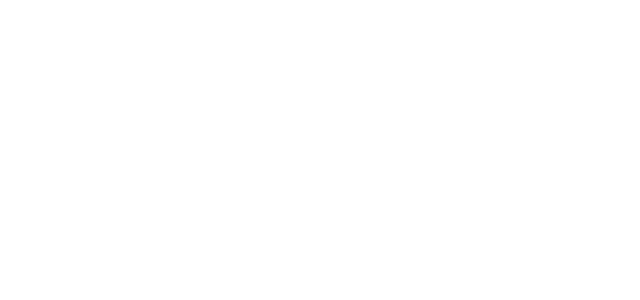
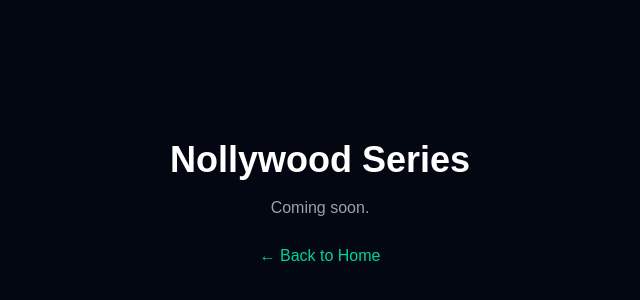
Before and after one commit to incorruptible104-sudo/NMDb, a Next.js app: page /series in a window 1280 px wide. Before the commit this address had no page. Shown: the part 196-496 px from the top of the page, without its empty margins (320-960 px from the left). Built offline with nearby package versions, Linux system fonts and the light colour scheme.

Commit message:
Fix series page

```diff
--- a/app/series/page.tsx
+++ b/app/series/page.tsx
@@ -1,5 +1,13 @@
-import { redirect } from 'next/navigation'
-
 export default function SeriesPage() {
-  redirect('/movies?content_type=Series')
+  return (
+    <main className="min-h-screen bg-gray-950 text-white flex items-center justify-center">
+      <div className="text-center">
+        <h1 className="text-4xl font-bold mb-4">Nollywood Series</h1>
+        <p className="text-gray-400">Coming soon.</p>
+        <a href="/" className="mt-6 inline-block text-emerald-400 hover:text-emerald-300 transition">
+          ← Back to Home
+        </a>
+      </div>
+    </main>
+  )
 }
```
